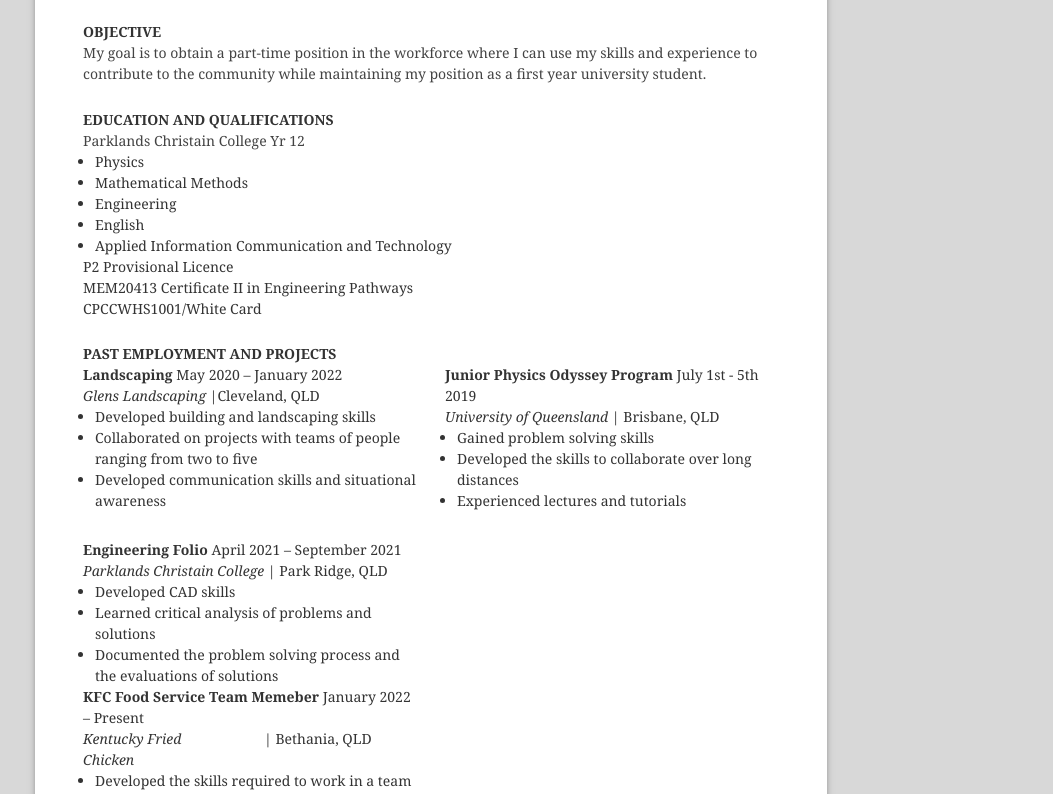
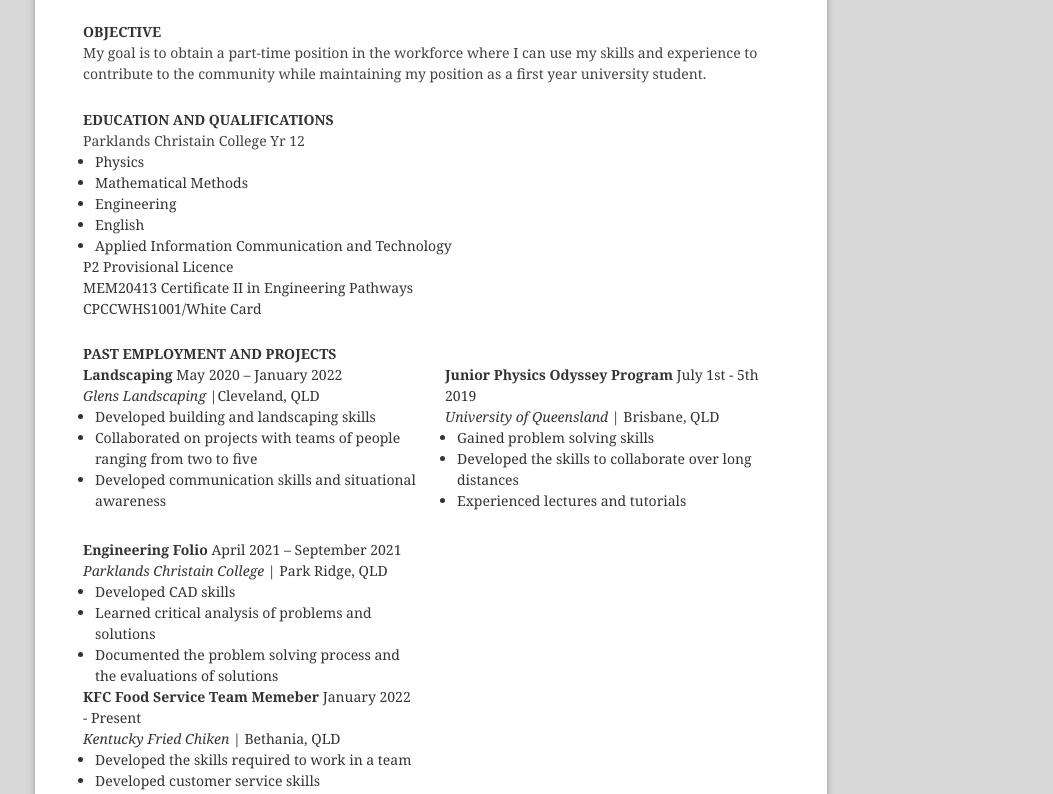
Before and after one commit to zakwessels/zakwessels, a plain HTML site: page index.html in a window 1280 px wide. Shown: the part 156-950 px from the top of the page, without its empty margins (209-1262 px from the left). Drawn offline with Linux system fonts and the light colour scheme.

Commit message:
Update index.html

```diff
--- a/index.html
+++ b/index.html
@@ -111,12 +111,9 @@
           </div>
 	<div class="experience-container">
             <h2>
-              <span class="heavy-text">KFC Food Service Team Memeber</span>
-              January 2022 – Present
-            </h2>
-             <div class="multicolumn">
-              <span class="italic-text">Kentucky Fried Chicken</span> | Bethania, QLD
-            </div>
+		<span class="heavy-text">KFC Food Service Team Memeber</span> January 2022 - Present</h2>
+        	<div><span class="italic-text">Kentucky Fried Chiken</span> | Bethania, QLD</div>
+	</h2>
            <div>
 		<ul>
               <li>Developed the skills required to work in a team
```
